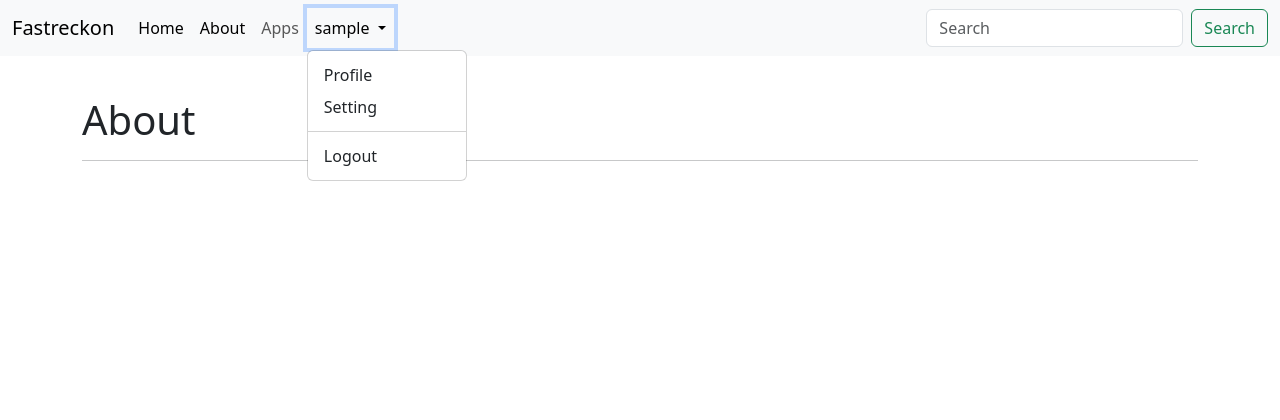
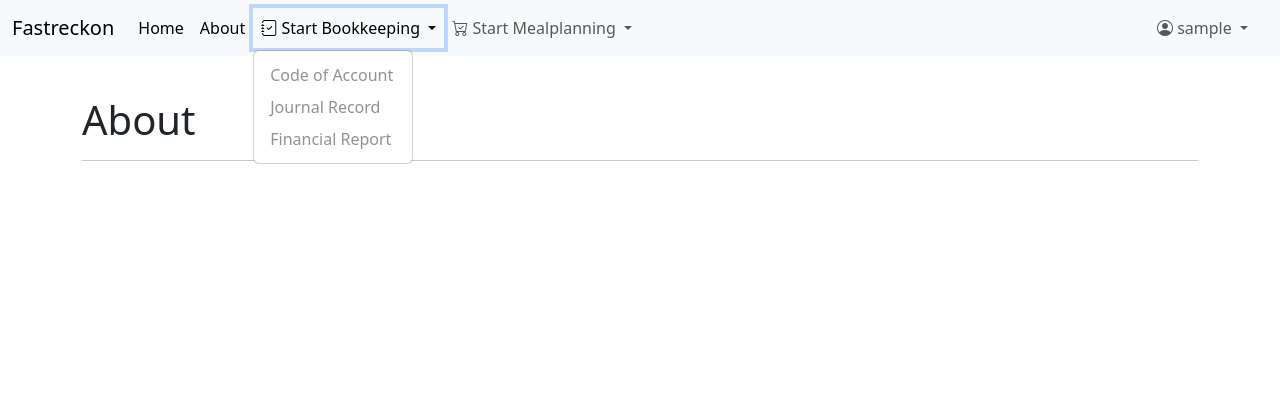
Before and after one commit to Thee5176/Django_FastReckon, a Django app: page /about/ in a window 1280 px wide, after a click on "Start Bookkeeping". Shown: the top 420 px of the page. Run offline with Django 5.2, Linux system fonts and the light colour scheme; the visitor is signed in with stand-in values (Sample User, id 1); parts of the project's set-up code (start-up, migrations or seed data) failed here and were passed over.

Commit message:
Fix bug and migrate to sqllite

```diff
--- a/accounts/models.py
+++ b/accounts/models.py
@@ -7,7 +7,7 @@ class CustomUser(AbstractUser):
         ('F','Female'),
     ]
 
-    gender = models.CharField(choices=GENDER_CHOICES, null=True, blank=True)
-    occupancy = models.CharField(null=True, blank=True)
+    gender = models.CharField(max_length=1, choices=GENDER_CHOICES, null=True, blank=True)
+    occupancy = models.CharField(max_length=50, null=True, blank=True)
     city = models.CharField(max_length=50, null=True, blank=True)    #TODO:get dropdown choices
     annual_income = models.PositiveIntegerField(null=True, blank=True)
--- a/django_project/urls.py
+++ b/django_project/urls.py
@@ -21,4 +21,5 @@ urlpatterns = [
     path('admin/', admin.site.urls),
     path("accounts/", include('allauth.urls')),
     path("", include('pages.urls')),
+    path("journals/", include('journals.urls')),
 ]
--- a/requirements.txt
+++ b/requirements.txt
@@ -1,3 +1,4 @@
+annotated-types==0.7.0
 asgiref==3.8.1
 certifi==2024.12.14
 cffi==1.17.1
@@ -17,6 +18,8 @@ oauthlib==3.2.2
 packaging==24.2
 psycopg2-binary==2.9.10
 pycparser==2.22
+pydantic==2.10.4
+pydantic_core==2.27.2
 PyJWT==2.10.1
 python-dotenv==1.0.1
 requests==2.32.3
--- a/templates/_base.html
+++ b/templates/_base.html
@@ -18,6 +18,9 @@
             integrity="sha384-T3c6CoIi6uLrA9TneNEoa7RxnatzjcDSCmG1MXxSR1GAsXEV/Dwwykc2MPK8M2HN"
             crossorigin="anonymous"
         />
+
+        <!--Bootstrap Icon v1.5.0-->
+        <link rel="stylesheet" href="https://cdn.jsdelivr.net/npm/bootstrap-icons@1.5.0/font/bootstrap-icons.css">
 
         <!-- Google Font -->
         <!-- Accounting Fonts Guide: https://inforiver.com/blog/general/best-fonts-financial-reporting/ -->
--- a/templates/partials/header.html
+++ b/templates/partials/header.html
@@ -1,11 +1,14 @@
 <nav class="navbar navbar-expand-md navbar-light bg-light">
-    <div class="container-fluid">
-      <a class="navbar-brand logo" href="{% url 'home' %}">Fastreckon</a>
+    <div class="container-fluid d-flex">
+      <!--Nav Brand-->
+      <a class="navbar-brand logo-line" href="{% url 'home' %}">Fastreckon</a>
+
       <button class="navbar-toggler" type="button" data-bs-toggle="collapse" data-bs-target="#navbarSupportedContent" aria-controls="navbarSupportedContent" aria-expanded="false" aria-label="Toggle navigation">
         <span class="btn btn-sm navbar-toggler-icon"></span>
       </button>
-      <div class="collapse navbar-collapse" id="navbarSupportedContent">
-        <ul class="navbar-nav me-auto mb-2 mb-lg-0">
+
+      <ul class="d-flex navbar-nav container collapse navbar-collapse">
+        <!--Nav Pages-->
         <li class="nav-item">
           <a class="nav-link active" aria-current="page" href="{% url "home" %}">Home</a>
         </li>
@@ -13,19 +16,37 @@
           <a class="nav-link active" aria-current="page" href="{% url "about" %}">About</a>
         </li>
         {% if user.is_authenticated %}
-          <li class="nav-item">
-            <a class="nav-link" href="#">Apps</a>
+        <!--Nav Menu-->
+        <li class="nav-item dropdown">
+          <a class="nav-link dropdown-toggle" href="journal" id="navbarDropdown" role="button" data-bs-toggle="dropdown" aria-expanded="false">
+            <i class="bi bi-journal-check"></i> Start Bookkeeping
+          </a>
+          <ul class="dropdown-menu" aria-labelledby="navbarDropdown">
+            <li><a class="dropdown-item disabled" href="#">Code of Account</a></li>
+            <li><a class="dropdown-item disabled" href="#">Journal Record</a></li>
+            <li><a class="dropdown-item disabled" href="#">Financial Report</a></li>
+          </ul>
         </li>
         <li class="nav-item dropdown">
-            <a class="nav-link dropdown-toggle" href="#" id="navbarDropdown" role="button" data-bs-toggle="dropdown" aria-expanded="false">
-              {{ user.username }}
+          <a class="nav-link dropdown-toggle" href="journal" id="navbarDropdown" role="button" data-bs-toggle="dropdown" aria-expanded="false">
+            <i class="bi bi-cart-check"></i> Start Mealplanning
           </a>
           <ul class="dropdown-menu" aria-labelledby="navbarDropdown">
-              <li><a class="dropdown-item" href="#">Profile</a></li>
-              <li><a class="dropdown-item" href="#">Setting</a></li>
+            <li><a class="dropdown-item disabled" href="#">Meal Prep Card</a></li>
+          </ul>
+        </li>
+        <!--Nav User-->
+        <li class="nav-item dropdown ms-md-auto">
+          <a class="nav-link dropdown-toggle" href="#" id="navbarDropdown" role="button" data-bs-toggle="dropdown" aria-expanded="false">
+            <i class="bi bi-person-circle"></i> {{ user.username }}
+          </a>
+          <ul class="dropdown-menu" aria-labelledby="navbarDropdown">
+            <li><a class="dropdown-item disabled" href="#">Profile</a></li>
+            <li><a class="dropdown-item disabled" href="#">Setting</a></li>
             <li><hr class="dropdown-divider"></li>
             <li><a class="dropdown-item" href="{% url "account_logout" %}">Logout</a></li>
           </ul>
+        </li>
         {% else %}
         <li class="nav-item">
           <a class="nav-link" href="{% url "account_login" %}">Login</a>
@@ -34,12 +55,7 @@
           <a class="nav-link" href="{% url "account_signup" %}">Sign Up</a>
         </li>
         {% endif %}
-          </li>
+
       </ul>
-        <form class="d-flex">
-          <input class="form-control me-2" type="search" placeholder="Search" aria-label="Search">
-          <button class="btn btn-outline-success" type="submit">Search</button>
-        </form>
-      </div>
     </div>
   </nav>
```
Also changed, not shown: django_project/settings.py (+10 -9 lines), docker-compose.yml (+10 -10 lines), accounts/migrations/0001_initial.py, accounts/migrations/0002_alter_customuser_annual_income_alter_customuser_city_and_more.py. Lines whose indentation alone changed are shown as unchanged.
